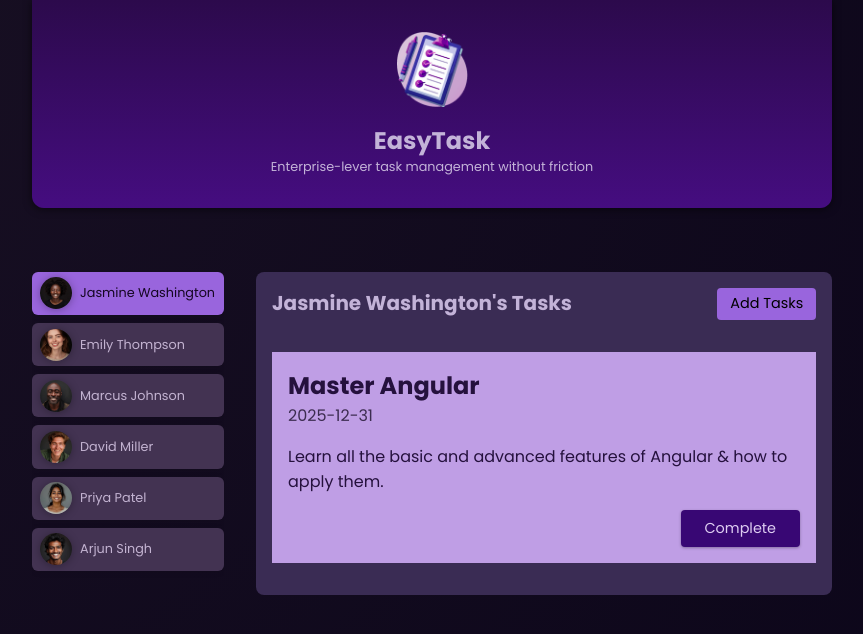
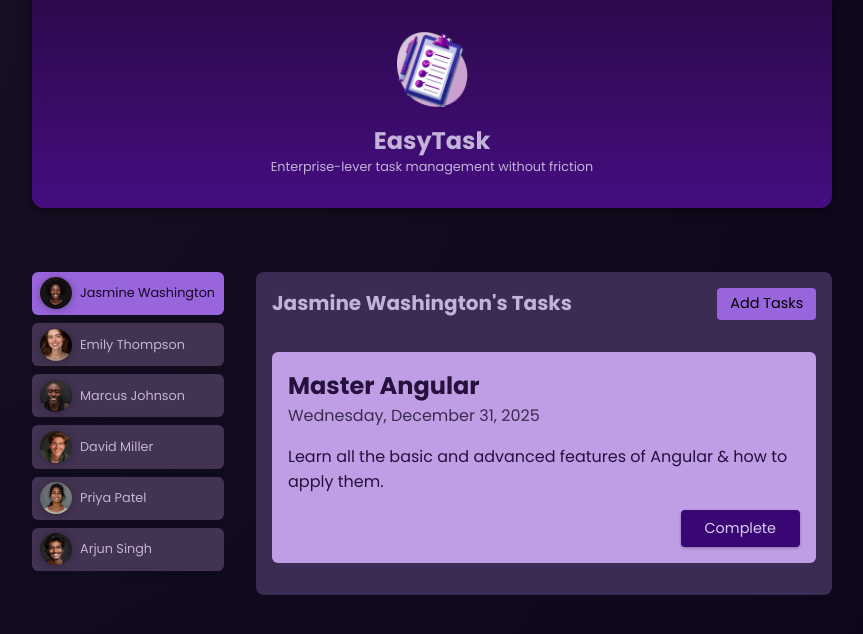
Before and after one commit to jvcarv/angular-begin, an Angular app: page / in a window 1280 px wide. Both pictures are taken after a click on the button "Jasmine Washington". Shown: the top 634 px of the page, without its empty margins (208-1071 px from the left). Built offline with nearby package versions, Linux system fonts and the light colour scheme.

Commit message:
learning: added a shared directory that serves shared styles between user's and tasks components

```diff
--- /dev/null
+++ b/src/app/shared/card/card.component.css
@@ -0,0 +1,5 @@
+div {
+  border-radius: 6px;
+  box-shadow: 0 1px 6px rgba(0, 0, 0, 0.1);
+  overflow: hidden;
+}
--- /dev/null
+++ b/src/app/shared/card/card.component.html
@@ -0,0 +1,3 @@
+<div>
+  <ng-content/>
+</div>
--- a/src/app/tasks/task/task.component.html
+++ b/src/app/tasks/task/task.component.html
@@ -1,8 +1,10 @@
+<app-card>
 <article>
   <h2>{{taskName}}</h2>
-  <time>{{taskDate}}</time>
+  <time>{{taskDate | date:'fullDate'}}</time>
   <p>{{taskSummary}}</p>
   <p class="actions">
     <button (click)="onCompleteTask()">Complete</button>
   </p>
 </article>
+</app-card>
--- a/src/app/tasks/task/task.component.ts
+++ b/src/app/tasks/task/task.component.ts
@@ -1,9 +1,10 @@
 import { Component, Input, Output, EventEmitter } from '@angular/core';
 import { Task } from './task.model';
-
+import { CardComponent } from '../../shared/card/card.component';
+import { DatePipe } from '@angular/common';
 @Component({
   selector: 'app-task',
-  imports: [],
+  imports: [CardComponent, DatePipe],
   templateUrl: './task.component.html',
   styleUrl: './task.component.css'
 })
--- a/src/app/user/user.component.css
+++ b/src/app/user/user.component.css
@@ -1,9 +1,3 @@
-div {
-  border-radius: 6px;
-  box-shadow: 0 1px 6px rgba(0, 0, 0, 0.1);
-  overflow: hidden;
-}
-
 button {
   display: flex;
   align-items: center;
--- a/src/app/user/user.component.html
+++ b/src/app/user/user.component.html
@@ -1,6 +1,6 @@
-<div>
+<app-card>
   <button [class.active]="selected" (click)="onSelectUser()">
     <img [src]="imagePath" [alt]="user.name"/>
     <span>{{user.name}}</span>
   </button>
-</div>
+</app-card>
--- a/src/app/user/user.component.ts
+++ b/src/app/user/user.component.ts
@@ -1,8 +1,9 @@
 import { Component, Input, Output, EventEmitter} from '@angular/core';
+import { CardComponent } from '../shared/card/card.component';
 import { type User } from './user.model';
 @Component({
   selector: 'app-user',
-  imports: [],
+  imports: [CardComponent],
   templateUrl: './user.component.html',
   styleUrl: './user.component.css'
 })
```
Also changed, not shown: src/app/shared/card/card.component.ts (added, +9 -0 lines), 1 other file (tests, documents, lock files or other folders).
